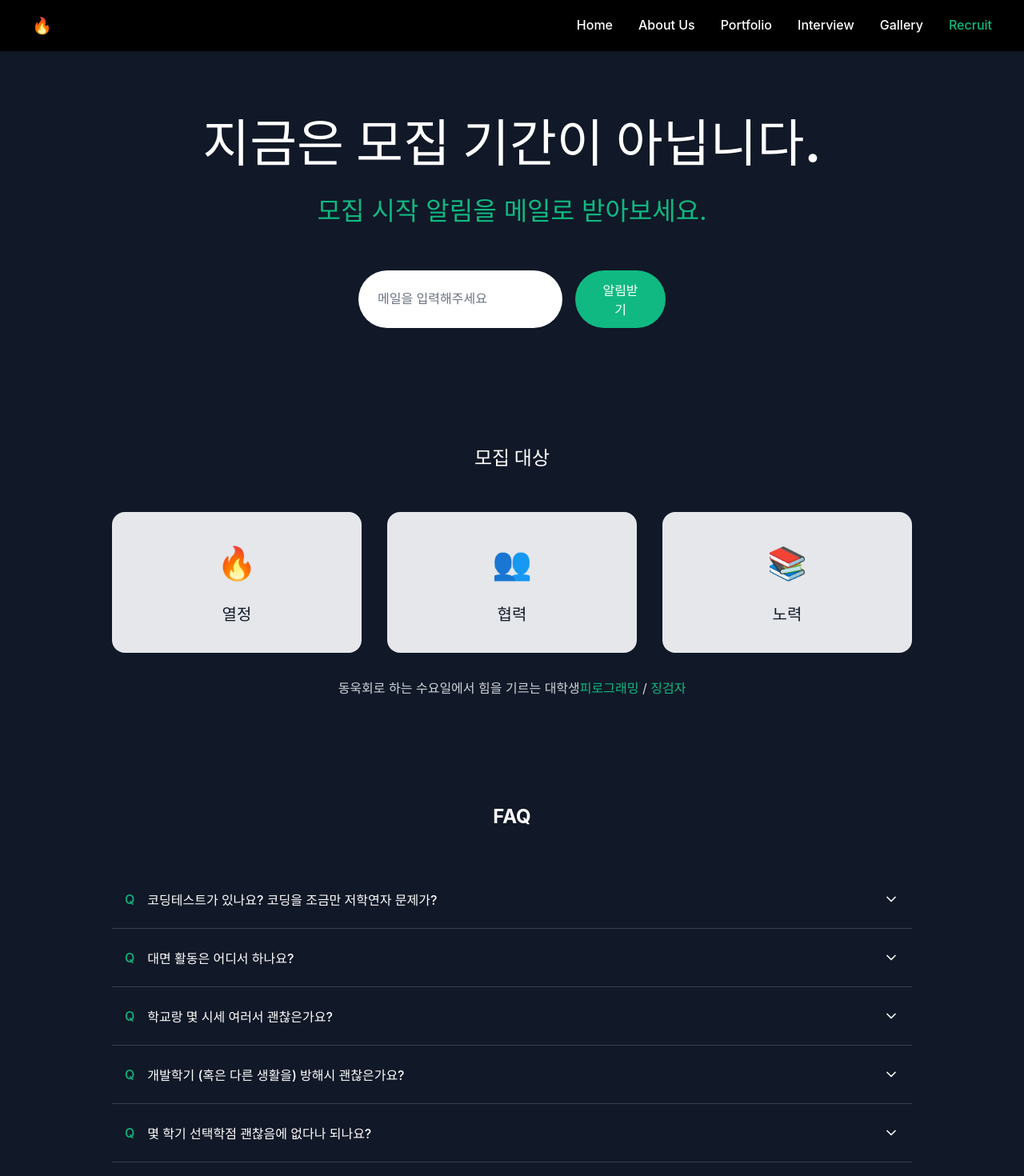
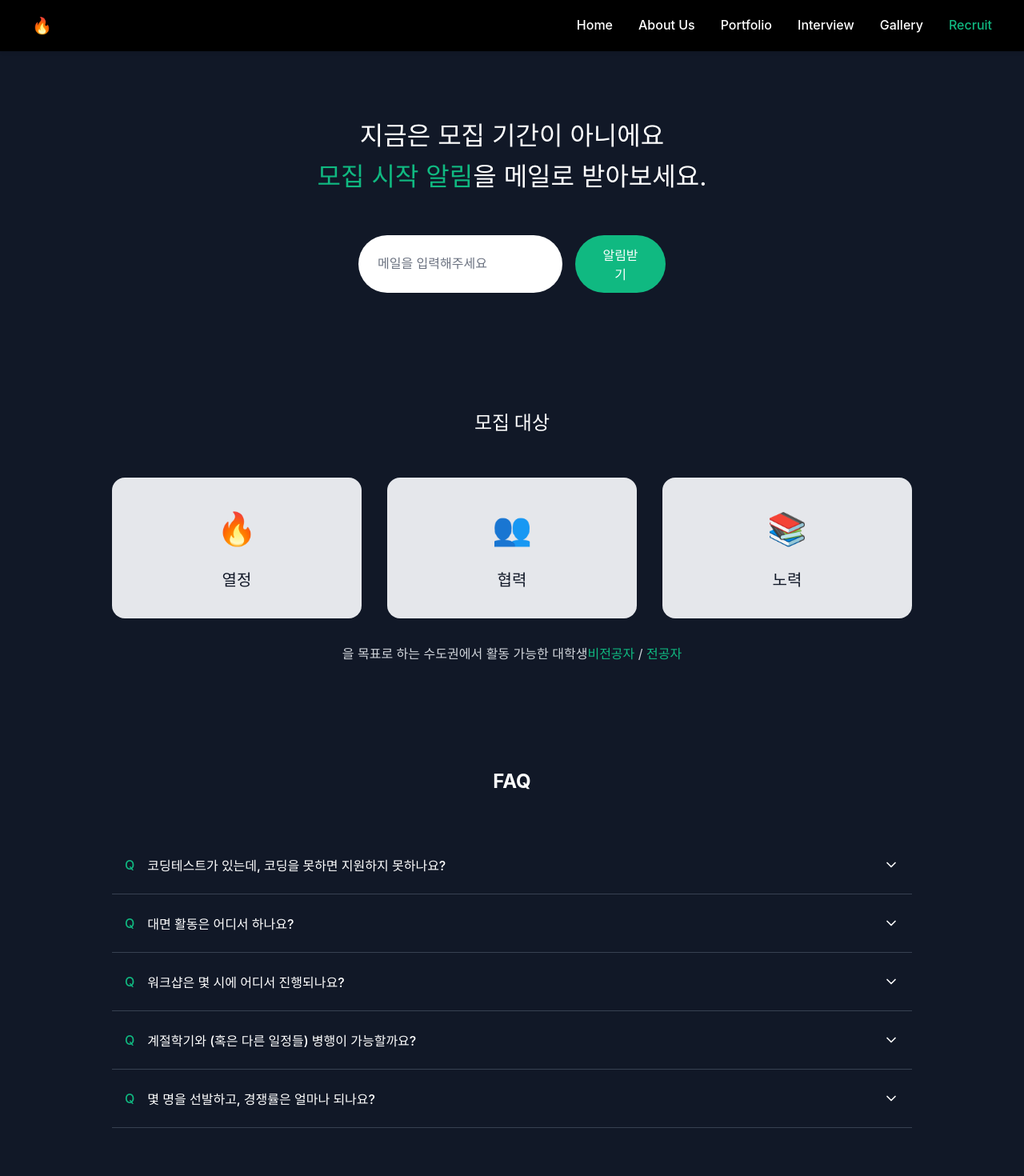
Before and after one commit to Piro-recruit/piro-recruit-FE, a React (Vite) app: page / in a window 1280 px wide. Shown: the top 1470 px of the page at 80% size. Built offline with nearby package versions, Linux system fonts and the light colour scheme.

Commit message:
feat: mainpage detail 수정

```diff
--- a/src/index.css
+++ b/src/index.css
@@ -24,8 +24,6 @@ a:hover {
 
 body {
   margin: 0;
-  /* display: flex;
-  place-items: center; */
   min-width: 320px;
   min-height: 100vh;
 }
--- a/src/pages/MainPage.css
+++ b/src/pages/MainPage.css
@@ -76,7 +76,7 @@ body {
 
 .hero-subtitle {
   font-size: 1.5rem;
-  color: #10b981;
+  color: #ffffff;
   margin-bottom: 3rem;
 }
 
--- a/src/pages/MainPage.jsx
+++ b/src/pages/MainPage.jsx
@@ -18,11 +18,11 @@ const PiroMainPage = () => {
   };
 
   const faqItems = [
-    { id: 1, question: '코딩테스트가 있나요? 코딩을 조금만 저학연자 문제가?' },
+    { id: 1, question: '코딩테스트가 있는데, 코딩을 못하면 지원하지 못하나요?' },
     { id: 2, question: '대면 활동은 어디서 하나요?' },
-    { id: 3, question: '학교랑 몇 시세 여러서 괜찮은가요?' },
-    { id: 4, question: '개발학기 (혹은 다른 생활을) 방해시 괜찮은가요?' },
-    { id: 5, question: '몇 학기 선택학점 괜찮음에 없다나 되나요?' }
+    { id: 3, question: '워크샵은 몇 시에 어디서 진행되나요?' },
+    { id: 4, question: '계절학기와 (혹은 다른 일정들) 병행이 가능할까요?' },
+    { id: 5, question: '몇 명을 선발하고, 경쟁률은 얼마나 되나요?' }
   ];
 
   const toggleFaq = (id) => {
@@ -47,9 +47,9 @@ const PiroMainPage = () => {
 
         <section className="hero">
           <div className="hero-content">
-            <h1>지금은 모집 기간이 아닙니다.</h1>
             <p className="hero-subtitle">
-              모집 시작 알림을 메일로 받아보세요.
+              지금은 모집 기간이 아니에요<br/>
+              <span className="highlight">모집 시작 알림</span>을 메일로 받아보세요.
             </p>
 
             <div className="email-form">
@@ -92,8 +92,8 @@ const PiroMainPage = () => {
             </div>
 
             <p className="categories-description">
-              동욱회로 하는 수요일에서 힘을 기르는 대학생
-              <span className="highlight">피로그래밍</span> / <span className="highlight">징검자</span>
+              을 목표로 하는 수도권에서 활동 가능한 대학생
+              <span className="highlight">비전공자</span> / <span className="highlight">전공자</span>
             </p>
           </div>
         </section>
```
